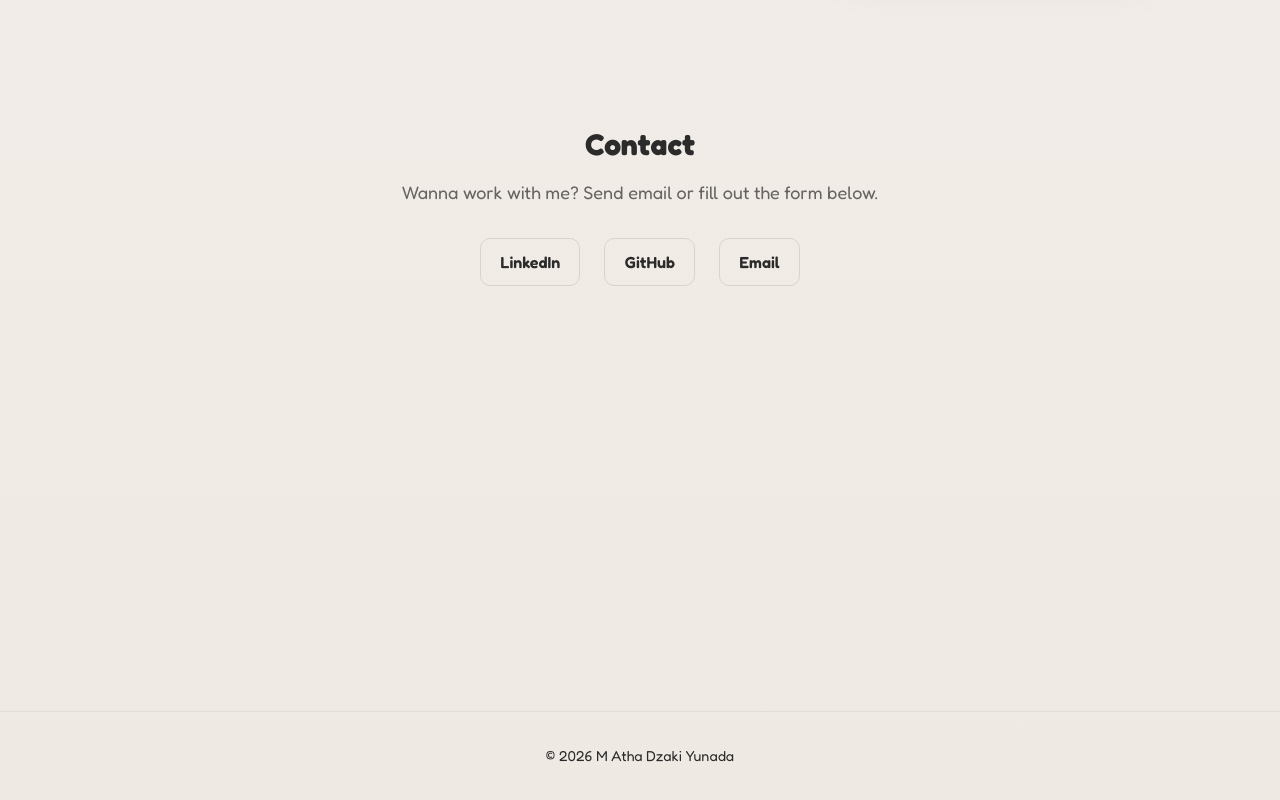
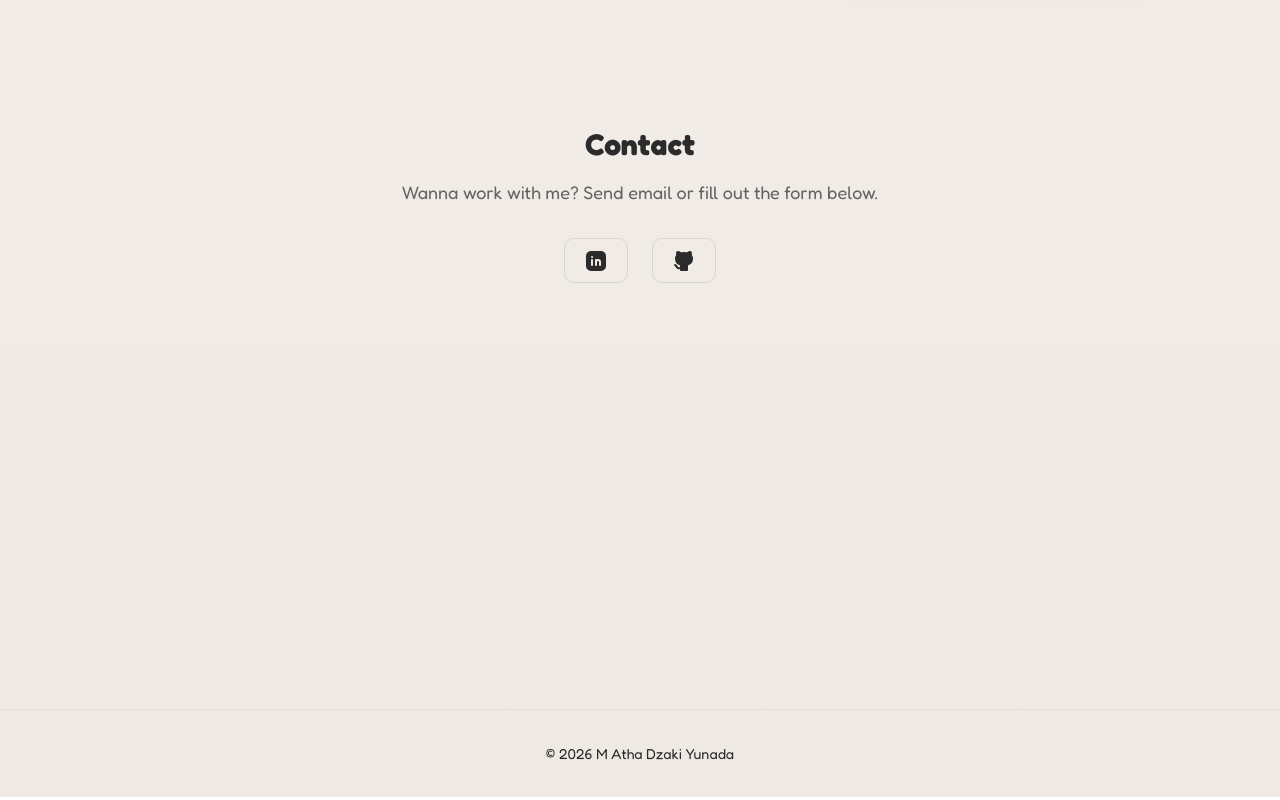
Before and after one commit to Thaakie/mathadzakiyunada, a React (Create React App) app: page / in a window 1280 px wide. Shown: the part 2953-3753 px from the top of the page. Built offline with nearby package versions, Linux system fonts and the light colour scheme.

Commit message:
changes icon and adding tooltip / contact session

```diff
--- a/src/components/Contact.jsx
+++ b/src/components/Contact.jsx
@@ -38,14 +38,17 @@ const Contact = () => {
         <p className="text-lg text-center text-[#2b2b2b] opacity-70 mb-8">Wanna work with me? Send email or fill out the form below.</p>
 
         <div className="contact-social-links flex justify-center gap-6 mb-12">
-          <a href="https://www.linkedin.com/in/m-atha-dzaki-yunada-35052131a/" target="_blank" rel="noopener noreferrer" className="text-[#2b2b2b] no-underline">
-            LinkedIn
+          <a href="https://www.linkedin.com/in/m-atha-dzaki-yunada-35052131a/" data-name="LinkedIn" target="_blank" rel="noopener noreferrer" className="text-[#2b2b2b] no-underline">
+            <svg xmlns="http://www.w3.org/2000/svg" width="24" height="24" viewBox="0 0 24 24" fill="currentColor" class="icon icon-tabler icons-tabler-filled icon-tabler-brand-linkedin">
+              <path stroke="none" d="M0 0h24v24H0z" fill="none" />
+              <path d="M17 2a5 5 0 0 1 5 5v10a5 5 0 0 1 -5 5h-10a5 5 0 0 1 -5 -5v-10a5 5 0 0 1 5 -5zm-9 8a1 1 0 0 0 -1 1v5a1 1 0 0 0 2 0v-5a1 1 0 0 0 -1 -1m6 0a3 3 0 0 0 -1.168 .236l-.125 .057a1 1 0 0 0 -1.707 .707v5a1 1 0 0 0 2 0v-3a1 1 0 0 1 2 0v3a1 1 0 0 0 2 0v-3a3 3 0 0 0 -3 -3m-6 -3a1 1 0 0 0 -.993 .883l-.007 .127a1 1 0 0 0 1.993 .117l.007 -.127a1 1 0 0 0 -1 -1" />
+            </svg>
           </a>
-          <a href="https://github.com/Thaakie" target="_blank" rel="noopener noreferrer" className="text-[#2b2b2b] no-underline">
-            GitHub
-          </a>
-          <a href="mailto:atha468@gmail.com" className="text-[#2b2b2b] no-underline">
-            Email
+          <a href="https://github.com/Thaakie" data-name="GitHub" target="_blank" rel="noopener noreferrer" className="text-[#2b2b2b] no-underline">
+            <svg xmlns="http://www.w3.org/2000/svg" width="24" height="24" viewBox="0 0 24 24" fill="currentColor" class="icon icon-tabler icons-tabler-filled icon-tabler-brand-github">
+              <path stroke="none" d="M0 0h24v24H0z" fill="none" />
+              <path d="M5.315 2.1c.791 -.113 1.9 .145 3.333 .966l.272 .161l.16 .1l.397 -.083a13.3 13.3 0 0 1 4.59 -.08l.456 .08l.396 .083l.161 -.1c1.385 -.84 2.487 -1.17 3.322 -1.148l.164 .008l.147 .017l.076 .014l.05 .011l.144 .047a1 1 0 0 1 .53 .514a5.2 5.2 0 0 1 .397 2.91l-.047 .267l-.046 .196l.123 .163c.574 .795 .93 1.728 1.03 2.707l.023 .295l.007 .272c0 3.855 -1.659 5.883 -4.644 6.68l-.245 .061l-.132 .029l.014 .161l.008 .157l.004 .365l-.002 .213l-.003 3.834a1 1 0 0 1 -.883 .993l-.117 .007h-6a1 1 0 0 1 -.993 -.883l-.007 -.117v-.734c-1.818 .26 -3.03 -.424 -4.11 -1.878l-.535 -.766c-.28 -.396 -.455 -.579 -.589 -.644l-.048 -.019a1 1 0 0 1 .564 -1.918c.642 .188 1.074 .568 1.57 1.239l.538 .769c.76 1.079 1.36 1.459 2.609 1.191l.001 -.678l-.018 -.168a5.03 5.03 0 0 1 -.021 -.824l.017 -.185l.019 -.12l-.108 -.024c-2.976 -.71 -4.703 -2.573 -4.875 -6.139l-.01 -.31l-.004 -.292a5.6 5.6 0 0 1 .908 -3.051l.152 -.222l.122 -.163l-.045 -.196a5.2 5.2 0 0 1 .145 -2.642l.1 -.282l.106 -.253a1 1 0 0 1 .529 -.514l.144 -.047l.154 -.03z" />
+            </svg>
           </a>
         </div>
 
--- a/src/style.css
+++ b/src/style.css
@@ -465,6 +465,7 @@ body {
 }
 
 .contact-social-links a {
+  position: relative;
   text-decoration: none;
   color: var(--text);
   font-weight: 600;
@@ -479,6 +480,27 @@ body {
   color: var(--white);
   transform: translateY(-3px);
   box-shadow: 0 8px 20px rgba(0, 0, 0, 0.15);
+}
+
+.contact-social-links a::before {
+  content: attr(data-name);
+  position: absolute;
+  bottom: 100%;
+  left: 50%;
+  transform: translateX(-50%) translateY(-10px);
+  background: var(--text);
+  color: var(--white);
+  padding: 0.3rem 0.6rem;
+  border-radius: 6px;
+  font-size: 0.75rem;
+  opacity: 0;
+  pointer-events: none;
+  transition: all var(--transition-fast) var(--ease-smooth);
+}
+
+.contact-social-links a:hover::before {
+  opacity: 1;
+  transform: translateX(-50%) translateY(-20px);
 }
 
 .contact-form {
```
